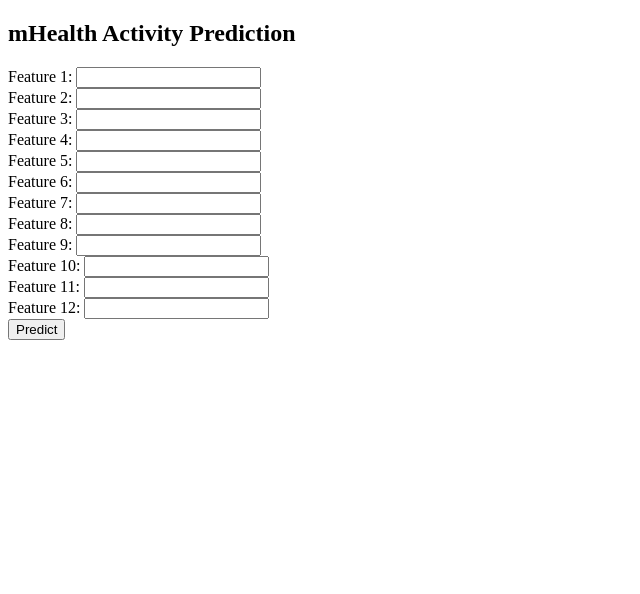
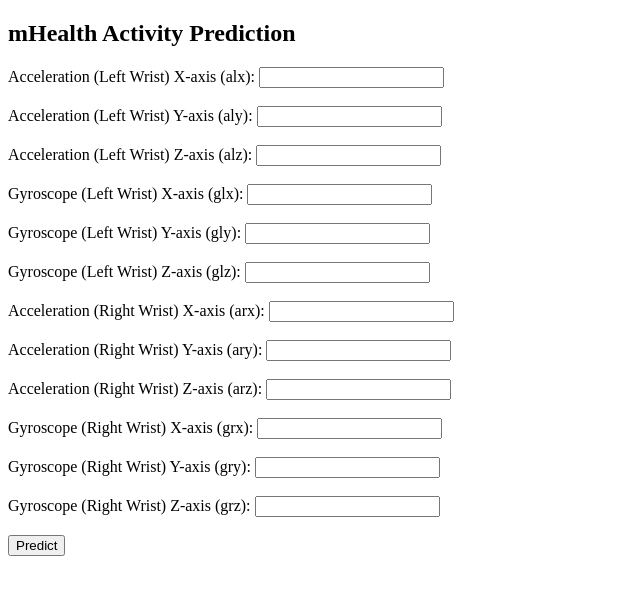
Before and after one commit to adhikarj/ML-Classification1, a plain HTML site: page index.html in a window 1280 px wide. Shown: the whole page, without its empty margins (0-640 px from the left). Drawn offline with Linux system fonts and the light colour scheme.

Commit message:
Update index.html

```diff
--- a/index.html
+++ b/index.html
@@ -20,21 +20,39 @@
 <p id="output"></p>
 
 <script>
-  const FEATURE_COUNT = 12;
+  // Feature names based on your dataset
+  const FEATURES = [
+    "Acceleration (Left Wrist) X-axis (alx)",
+    "Acceleration (Left Wrist) Y-axis (aly)",
+    "Acceleration (Left Wrist) Z-axis (alz)",
+    "Gyroscope (Left Wrist) X-axis (glx)",
+    "Gyroscope (Left Wrist) Y-axis (gly)",
+    "Gyroscope (Left Wrist) Z-axis (glz)",
+    "Acceleration (Right Wrist) X-axis (arx)",
+    "Acceleration (Right Wrist) Y-axis (ary)",
+    "Acceleration (Right Wrist) Z-axis (arz)",
+    "Gyroscope (Right Wrist) X-axis (grx)",
+    "Gyroscope (Right Wrist) Y-axis (gry)",
+    "Gyroscope (Right Wrist) Z-axis (grz)"
+  ];
 
-  // Create input boxes
   let inputsDiv = document.getElementById("inputs");
-  for (let i = 0; i < FEATURE_COUNT; i++) {
-    inputsDiv.innerHTML += `Feature ${i+1}: <input id="f${i}" type="number" step="any"><br>`;
-  }
+
+  // Create labeled input boxes
+  FEATURES.forEach((feature, i) => {
+    inputsDiv.innerHTML += `
+      <label>${feature}: </label>
+      <input id="f${i}" type="number" step="any"><br><br>
+    `;
+  });
 
   async function runModel() {
     const output = document.getElementById("output");
     output.innerText = "Loading model...";
 
     // Collect inputs into Float32Array
-    let arr = new Float32Array(FEATURE_COUNT);
-    for (let i = 0; i < FEATURE_COUNT; i++) {
+    let arr = new Float32Array(FEATURES.length);
+    for (let i = 0; i < FEATURES.length; i++) {
       arr[i] = parseFloat(document.getElementById(`f${i}`).value) || 0;
     }
 
@@ -43,7 +61,7 @@
       const session = await ort.InferenceSession.create("mhealth_best_model.onnx");
 
       // Create tensor
-      const tensor = new ort.Tensor("float32", arr, [1, FEATURE_COUNT]);
+      const tensor = new ort.Tensor("float32", arr, [1, FEATURES.length]);
 
       // Run inference
       const inputName = session.inputNames[0];
```
